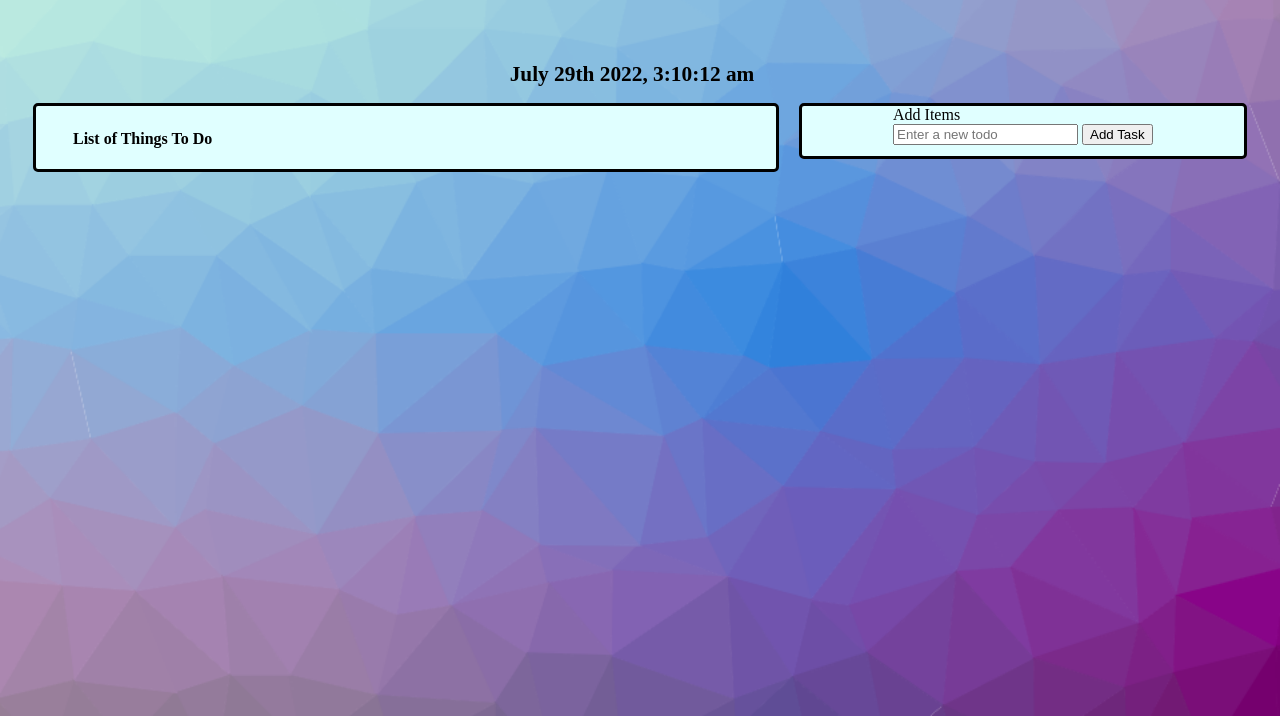
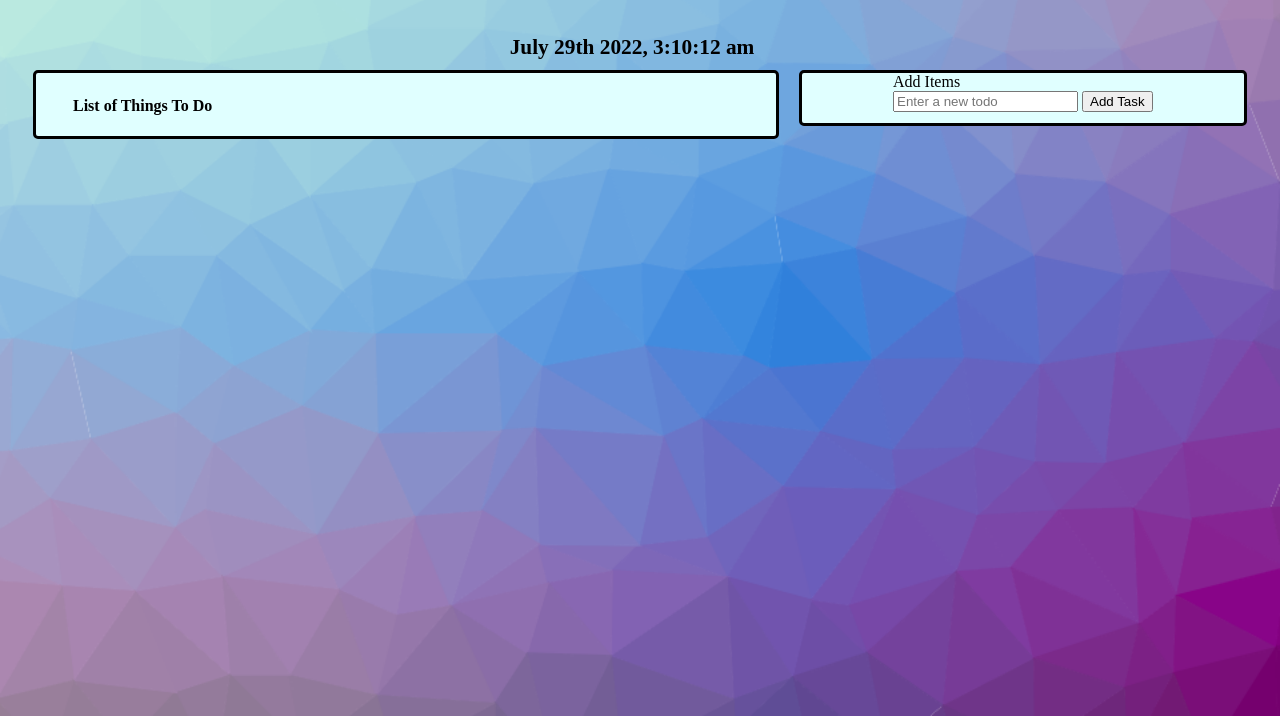
Before and after one commit to ddrummer3993/ToDo-app, a plain HTML site: page index.html in a window 1280 px wide. Shown: the part 84-800 px from the top of the page. Drawn offline with nearby package versions, Linux system fonts and the light colour scheme; no server answers.

Commit message:
minor CSS adjustment

```diff
--- a/style.css
+++ b/style.css
@@ -70,6 +70,11 @@ h4 {
   text-align: center;
 }
 
+#clock {
+  margin-bottom: 10px;
+  margin-top: 5px;
+}
+
 h4 {
   margin-top: 1.5rem;
 }
--- a/weather.js
+++ b/weather.js
@@ -61,7 +61,7 @@ function appendWeather(weatherObj) {
   const dateTimeContainer = document.querySelector("#date-time-container");
   console.log(weatherObj);
 
-  let cityState = document.createElement("h4");
+  let cityState = document.createElement("h5");
   cityState.innerText = `${weatherObj.city}, ${weatherObj.state}`;
   let clock = document.getElementById("clock");
   dateTimeContainer.insertBefore(cityState, clock);
```
